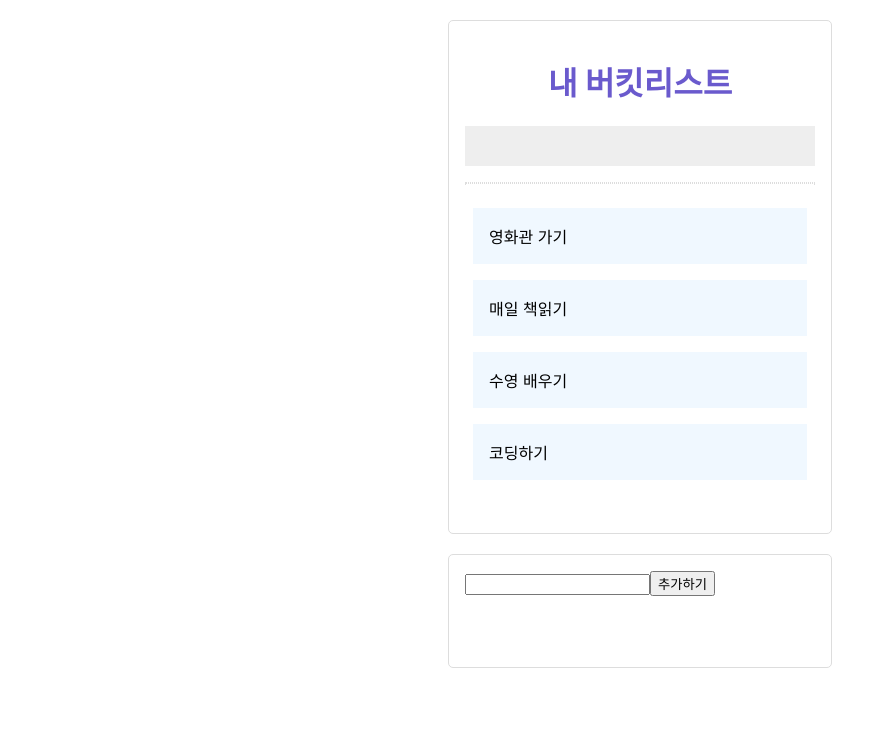
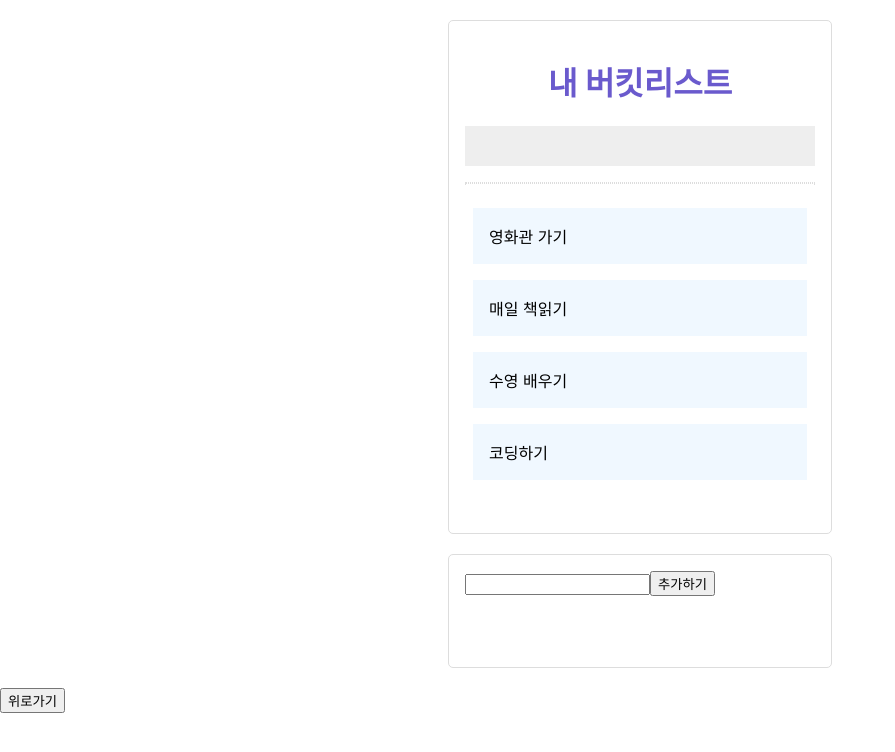
Before and after one commit to parkksss/react_basic, a React (Create React App) app: page / in a window 1280 px wide. Shown: the top 752 px of the page, without its empty margins (0-895 px from the left). Built offline with nearby package versions, Linux system fonts and the light colour scheme.

Commit message:
add go to top button

```diff
--- a/src/App.js
+++ b/src/App.js
@@ -52,6 +52,9 @@ function App() {
         <input type="text" ref={text} />
         <button onClick={addBucketList}>추가하기</button>
       </Input>
+      <button onClick={() => {
+        window.scrollTo({ top: 0, left: 0, behavior: "smooth" });
+      }}>위로가기</button>
     </div>
   );
 }
@@ -78,7 +81,7 @@ const Container = styled.div`
 
 const Title = styled.h1`
   color: slateblue;
-  text-align: center;
+  text-align: center; c
 `;
 
 const Line = styled.hr`
```
